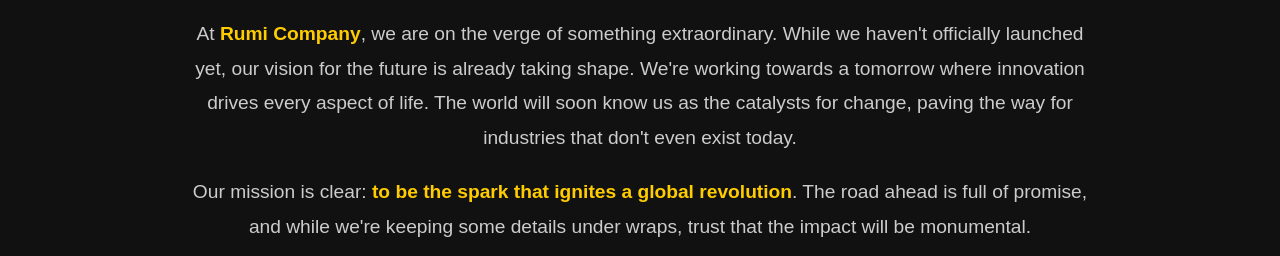
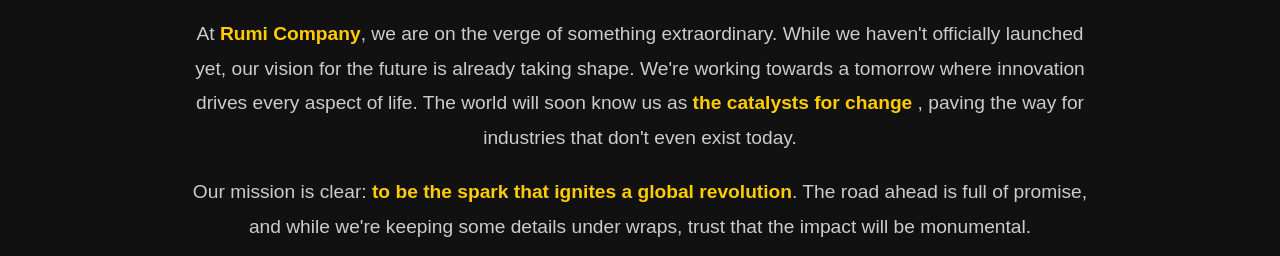
Before and after one commit to rumicompany/rumicompany.github.io, a plain HTML site: page index.html in a window 1280 px wide. Shown: the part 401-657 px from the top of the page. Drawn offline with Linux system fonts and the light colour scheme.

Commit message:
Update index.html

```diff
--- a/index.html
+++ b/index.html
@@ -129,7 +129,7 @@
 
 <section>
     <h2>The Future Begins Soon</h2>
-    <p>At <span class="highlight">Rumi Company</span>, we are on the verge of something extraordinary. While we haven't officially launched yet, our vision for the future is already taking shape. We're working towards a tomorrow where innovation drives every aspect of life. The world will soon know us as the catalysts for change, paving the way for industries that don't even exist today.</p>
+    <p>At <span class="highlight">Rumi Company</span>, we are on the verge of something extraordinary. While we haven't officially launched yet, our vision for the future is already taking shape. We're working towards a tomorrow where innovation drives every aspect of life. The world will soon know us as <span class="highlight">the catalysts for change </span>, paving the way for industries that don't even exist today.</p>
 
     <p>Our mission is clear: <span class="highlight">to be the spark that ignites a global revolution</span>. The road ahead is full of promise, and while we're keeping some details under wraps, trust that the impact will be monumental.</p>
 
```
